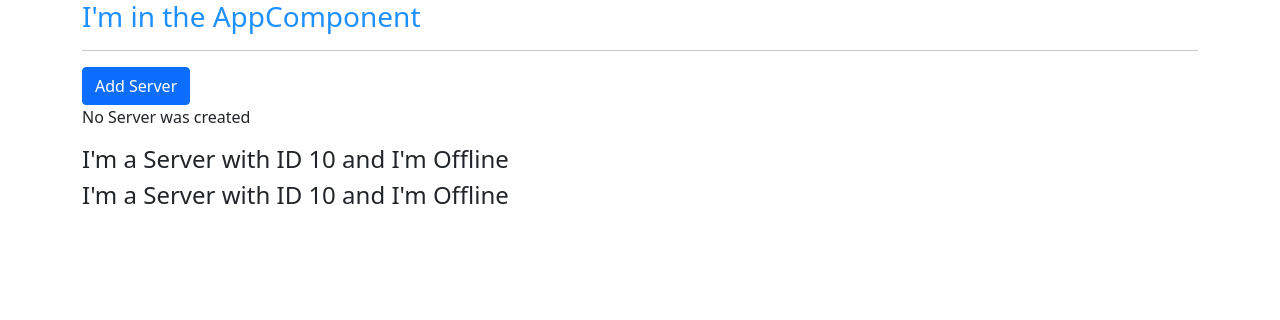
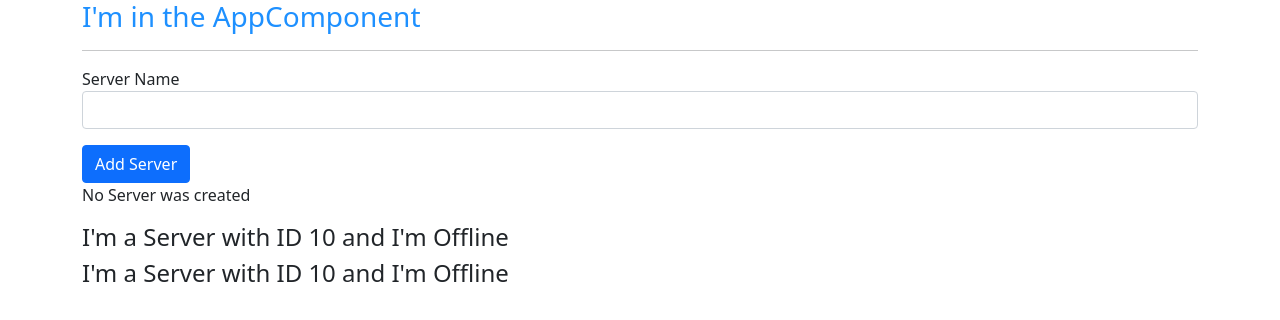
Before and after one commit to Sparker0i/AngularTest, an Angular app: page / in a window 1280 px wide. Shown: the top 320 px of the page. Built offline with nearby package versions, Linux system fonts and the light colour scheme.

Commit message:
Binding data from Input to Component

```diff
--- a/src/app/servers/servers.component.html
+++ b/src/app/servers/servers.component.html
@@ -1,3 +1,6 @@
+<label>Server Name</label>
+<input type="text" class="form-control" (input)="onUpdateServerName($event)">
+<p>{{ serverName }}</p>
 <button class="btn btn-primary" [disabled]="!allowNewServer" (click)="onCreateServer()">Add Server</button>
 <p>{{ serverCreationStatus }}</p>
 <app-server></app-server>
--- a/src/app/servers/servers.component.ts
+++ b/src/app/servers/servers.component.ts
@@ -7,6 +7,7 @@
 export class ServersComponent implements OnInit {
   allowNewServer = false;
   serverCreationStatus = "No Server was created";
+  serverName = "";
 
   constructor() {
     setTimeout(() => {
@@ -22,4 +23,8 @@
     this.serverCreationStatus = "Server was Created!"
   }
 
+  onUpdateServerName(event: any) {
+    console.log(event)
+    this.serverName = (<HTMLInputElement>event.target).value;
+  }
 }
```
